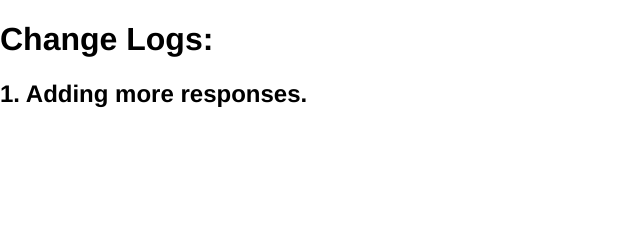
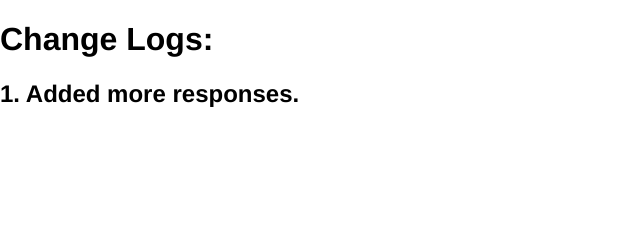
Before and after one commit to JHONYUUI/ChatBotWorking.com, a plain HTML site: page index.html in a window 1280 px wide. Shown: the top 240 px of the page, 0-640 px from the left. Drawn offline with nearby package versions, Linux system fonts and the light colour scheme.

Commit message:
Update index.html

```diff
--- a/index.html
+++ b/index.html
@@ -67,4 +67,4 @@
 </html>
 
 <h1>Change Logs:</h1>
-<h2>1. Adding more responses.</h2>
+<h2>1. Added more responses.</h2>
```
